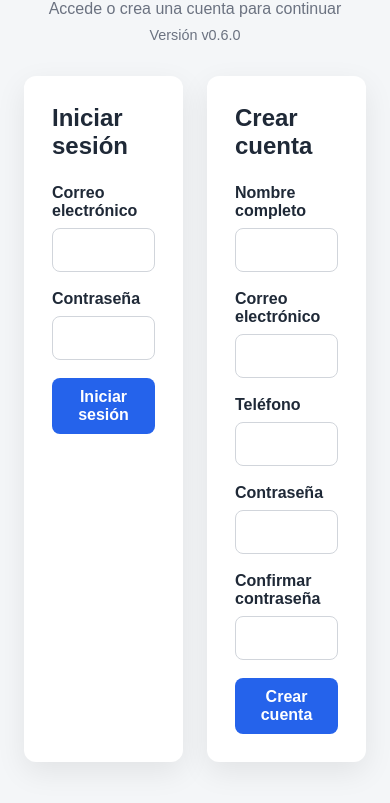
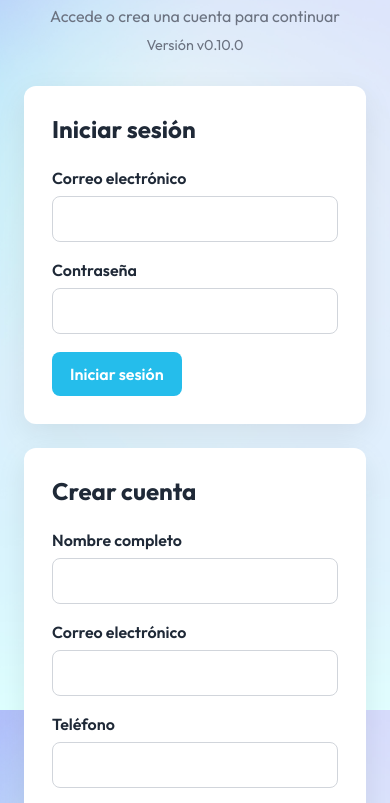
Before and after one commit to ImeldaChavez/proyecto-sistema-bancario, a website with bundled scripts: page index.html in a window 390 px wide. Shown: the part 134-937 px from the top of the page. Built offline with nearby package versions, Linux system fonts and the light colour scheme; a script that the page names is missing; files whose address does not match are found by name.

Commit message:
feat: actualización de estilos en fuente y fondo

```diff
--- a/css/styles.css
+++ b/css/styles.css
@@ -1,133 +1,97 @@
+@import url("https://fonts.googleapis.com/css2?family=Outfit:wght@100..900&display=swap");
+
+/* Estilo global a todos los elementos */
 * {
-	/*Aplicamos un estilo global a todos los elementos*/
-	/*Hace que padding y border formen parte del tamaño total del elemento*/
 	box-sizing: border-box;
-
-	/*Eliminamos los márgenes predeterminados del navegador*/
 	margin: 0;
-
-	/*Eliminamos los espacios internos predeterminados*/
 	padding: 0;
 }
 
-/*Configuración general de la pagina*/
-/* La página tendrá como mínimo la altura completa de la ventana del navegador */
-/* Definimos las fuentes principales utilizadas por la aplicación */
-/* Color de fondo general */
-/* Color principal del texto */
+/* Configuración general de la página */
 body {
 	min-height: 100vh;
-	font-family: Arial, Helvetica, sans-serif;
-	/*background-color: #f4f6f8;*/
-	background-image: url("ruta-de-tu-imagen.jpg");
+	font-family: "Outfit", sans-serif;
+	background-color: #f4f6f8;
+	background-image:
+		linear-gradient(rgba(255, 255, 255, 0.42), rgba(255, 255, 255, 0.42)),
+		url("../fondo.jpg");
+	background-position: center;
+	background-size: cover;
+	background-attachment: fixed;
 	color: #1f2937;
 }
 
-/*Contenedor principal*/
-/* El contenedor ocupará como mínimo toda la altura de la ventana */
-/* Activamos Flexbox para organizar los elementos internos */
-/* Colocamos los elementos verticalmente con flex-direction*/
-/* Centramos horizontalmente los elementos con aling.-items */
-/* Centramos verticalmente los elementos justify-content */
-/* Espacio entre los elementos internos */
-/* Espacio interno del contenedor */
-/* Centramos el contenido de texto */
+/* Para asegurar que los elementos de formulario hereden la fuente */
+input,
+button,
+select,
+textarea {
+	font-family: inherit;
+}
+
+/* =========================================
+   CONTENEDOR PRINCIPAL (.app)
+========================================= */
 .app {
 	min-height: 100vh;
 	display: flex;
 	flex-direction: column;
 	align-items: center;
 	justify-content: center;
-
 	gap: 16px;
-
 	padding: 24px;
-
 	text-align: center;
 }
 
-/* Tamaño del título principal */
 .app h1 {
 	font-size: 2rem;
 }
 
-/*Párrafos*/
-/* Tamaño del texto informativo */
 .app p {
 	font-size: 1rem;
-}
-
-* {
-	box-sizing: border-box;
-	margin: 0;
-	padding: 0;
-}
-
-body {
-	min-height: 100vh;
-
-	font-family: Arial, Helvetica, sans-serif;
-
-	background-color: #f4f6f8;
-
-	color: #1f2937;
 }
 
 /* =========================================
    AUTENTICACIÓN
 ========================================= */
-
 .auth-page {
 	min-height: 100vh;
-
 	padding: 48px 24px;
 }
 
 .auth-header {
 	max-width: 900px;
-
 	margin: 0 auto 32px;
-
 	text-align: center;
 }
 
 .auth-header h1 {
 	margin-bottom: 12px;
-
 	font-size: 2rem;
 }
 
 .auth-header p {
 	margin-bottom: 8px;
-
 	color: #6b7280;
 }
 
 .auth-header span {
 	font-size: 0.9rem;
-
 	color: #6b7280;
 }
 
 .auth-container {
 	width: min(900px, 100%);
-
 	margin: 0 auto;
-
 	display: grid;
-
 	grid-template-columns: repeat(2, minmax(0, 1fr));
-
 	gap: 24px;
 }
 
 .auth-card {
 	padding: 28px;
-
 	background-color: #ffffff;
-
 	border-radius: 12px;
-
 	box-shadow: 0 10px 30px rgba(0, 0, 0, 0.08);
 }
 
@@ -141,189 +105,119 @@ body {
 
 .form-group label {
 	display: block;
-
 	margin-bottom: 8px;
-
 	font-weight: 600;
 }
 
 .form-group input {
 	width: 100%;
-
 	padding: 12px 14px;
-
 	border: 1px solid #d1d5db;
-
 	border-radius: 8px;
-
 	font-size: 1rem;
 }
 
 .form-group input:focus {
-	outline: 2px solid #2563eb;
-
+	outline: 2px solid #25c7eb;
 	border-color: transparent;
 }
 
 .btn {
 	display: inline-flex;
-
 	align-items: center;
-
 	justify-content: center;
-
 	min-height: 44px;
-
 	padding: 10px 18px;
-
 	border: none;
-
 	border-radius: 8px;
-
 	cursor: pointer;
-
 	font-size: 1rem;
-
 	font-weight: 600;
 }
 
 .btn-primary {
-	background-color: #2563eb;
-
+	background-color: #25bdeb;
 	color: #ffffff;
 }
 
 .btn-primary:hover {
-	background-color: #1d4ed8;
+	background-color: #25bdeb;
 }
 
 /* =========================================
-   RESPONSIVE
+   DASHBOARD
 ========================================= */
-@media (max-width: 768px) {
-	/* En pantallas pequeñas las tarjetas dejan de utilizar tres columnas. */
-	.summary-grid,
-	.account-card {
-		grid-template-columns: 1fr;
-	}
-
-	/* La cabecera pasa de horizontal a vertical. */
-	.topbar {
-		align-items: flex-start;
-
-		flex-direction: column;
-	}
+.app-dashboard {
+	min-height: 100vh;
 }
 
-/************ESTILOS DEL DASHBOARD**********/
-/* =========================================
-   DASHBOARD COMPLETO
-========================================= */
-/* Contenedor general de la página bancaria aqui pueden cambiar el color. */
-.app-dashboard {
-	min-height: 100vh;
-
-	background-color: #f4f6f8;
-}
-
-/* Organiza el nombre del banco y el botón de logout horizontalmente. */
 .topbar {
 	display: flex;
 	align-items: center;
 	justify-content: space-between;
-
 	gap: 24px;
-
 	padding: 20px clamp(20px, 5vw, 72px);
-
 	background-color: #ffffff;
-
 	border-bottom: 1px solid #e5e7eb;
 }
 
 .topbar h1 {
 	margin-bottom: 4px;
-
 	font-size: 1.5rem;
 }
 
 .topbar p {
-	color: #6b7280;
+	color: #5194ff;
 }
 
-/****************Navegación**************/
 .dashboard-nav {
 	display: flex;
-
 	gap: 12px;
-
 	padding: 14px clamp(20px, 5vw, 72px);
-
 	overflow-x: auto;
-
 	background-color: #ffffff;
-
 	border-bottom: 1px solid #e5e7eb;
 }
 
 .dashboard-nav a {
 	padding: 9px 14px;
-
 	color: #374151;
-
 	text-decoration: none;
-
 	border-radius: 8px;
 }
 
 .dashboard-nav a:hover,
 .dashboard-nav a.active {
 	background-color: #eff6ff;
-
 	color: #1d4ed8;
 }
 
-/* =========================================
-	ESTILOS AL CONTENIDO Y BIENVENIDA
-========================================= */
 .dashboard-content {
 	width: min(1100px, 92%);
-
 	margin: 32px auto;
-
 	display: grid;
-
 	gap: 24px;
 }
 
 .dashboard-welcome {
 	display: flex;
-
 	align-items: center;
 	justify-content: space-between;
-
 	gap: 24px;
-
 	padding: 28px;
-
 	background-color: #ffffff;
-
 	border-radius: 14px;
-
 	box-shadow: 0 8px 24px rgba(0, 0, 0, 0.06);
 }
 
 .dashboard-label {
 	margin-bottom: 6px;
-
 	color: #2563eb;
-
 	font-weight: 700;
 }
 
 .dashboard-welcome h2 {
 	margin-bottom: 8px;
-
 	font-size: 1.8rem;
 }
 
@@ -331,55 +225,36 @@ body {
 	color: #6b7280;
 }
 
-/* =========================================
-	ESTILOS A LAS TARJETAS DE RESUMEN
-========================================= */
-/* Crea tres columnas para: saldo, cuentas y movimientos. */
 .summary-grid {
 	display: grid;
-
 	grid-template-columns: repeat(3, minmax(0, 1fr));
-
 	gap: 18px;
 }
 
 .summary-card {
 	display: flex;
 	flex-direction: column;
-
 	gap: 12px;
-
 	padding: 24px;
-
 	background-color: #ffffff;
-
 	border-radius: 12px;
-
 	box-shadow: 0 8px 24px rgba(0, 0, 0, 0.05);
 }
 
 .summary-card span {
 	color: #6b7280;
-
 	font-size: 0.9rem;
 }
 
 .summary-card strong {
 	font-size: 1.6rem;
-
 	color: #111827;
 }
 
-/* =========================================
-	ESTILOS DE INFORMACIÓN DE CUENTA
-========================================= */
 .dashboard-section {
 	padding: 28px;
-
 	background-color: #ffffff;
-
 	border-radius: 14px;
-
 	box-shadow: 0 8px 24px rgba(0, 0, 0, 0.05);
 }
 
@@ -389,40 +264,28 @@ body {
 
 .section-header span {
 	display: block;
-
 	margin-bottom: 5px;
-
 	color: #6b7280;
-
 	font-size: 0.9rem;
 }
 
-/* Distribuye los tres datos principales de la cuenta en columnas iguales. */
 .account-card {
 	display: grid;
-
 	grid-template-columns: repeat(3, minmax(0, 1fr));
-
 	gap: 18px;
 }
 
 .account-card div {
 	padding: 18px;
-
 	background-color: #f9fafb;
-
 	border: 1px solid #e5e7eb;
-
 	border-radius: 10px;
 }
 
 .account-card span {
 	display: block;
-
 	margin-bottom: 8px;
-
 	color: #6b7280;
-
 	font-size: 0.85rem;
 }
 
@@ -433,50 +296,34 @@ body {
 /* =========================================
    MI CUENTA
 ========================================= */
-
 .app-cuenta {
 	min-height: 100vh;
-
-	background-color: #f4f6f8;
 }
 
 .cuenta-content {
 	width: min(1100px, 92%);
-
 	margin: 32px auto;
 }
 
 .cuenta-layout {
 	display: grid;
-
-	grid-template-columns:
-		minmax(280px, 0.8fr)
-		minmax(0, 1.4fr);
-
+	grid-template-columns: minmax(280px, 0.8fr) minmax(0, 1.4fr);
 	gap: 24px;
-
 	align-items: start;
 }
 
 .cuenta-card {
 	padding: 28px;
-
 	background-color: #ffffff;
-
 	border-radius: 14px;
-
 	box-shadow: 0 8px 24px rgba(0, 0, 0, 0.05);
 }
 
 .cuenta-card-header {
 	display: flex;
-
 	align-items: flex-start;
-
 	justify-content: space-between;
-
 	gap: 16px;
-
 	margin-bottom: 24px;
 }
 
@@ -490,61 +337,47 @@ body {
 
 .cuenta-detalle {
 	display: grid;
-
 	gap: 14px;
 }
 
 .cuenta-detalle p {
 	padding-bottom: 14px;
-
 	border-bottom: 1px solid #e5e7eb;
 }
 
 .cuenta-detalle p:last-child {
 	padding-bottom: 0;
-
 	border-bottom: none;
 }
 
 .badge {
 	display: inline-flex;
-
 	align-items: center;
-
 	padding: 6px 10px;
-
 	border-radius: 999px;
-
 	font-size: 0.8rem;
-
 	font-weight: 700;
 }
 
 .badge-success {
 	background-color: #dcfce7;
-
 	color: #166534;
 }
 
 .badge-danger {
 	background-color: #fee2e2;
-
 	color: #991b1b;
 }
 
 .cuenta-panel {
 	display: grid;
-
 	gap: 24px;
 }
 
 .cuenta-section {
 	padding: 28px;
-
 	background-color: #ffffff;
-
 	border-radius: 14px;
-
 	box-shadow: 0 8px 24px rgba(0, 0, 0, 0.05);
 }
 
@@ -554,17 +387,13 @@ body {
 
 .cuenta-form {
 	display: grid;
-
 	gap: 4px;
 }
 
 .field-error {
 	min-height: 18px;
-
 	margin-top: 6px;
-
 	color: #dc2626;
-
 	font-size: 0.85rem;
 }
 
@@ -578,16 +407,31 @@ body {
 
 .cuenta-warning {
 	margin-bottom: 18px;
-
 	color: #7f1d1d;
 }
 
 .btn-danger {
 	background-color: #dc2626;
-
 	color: #ffffff;
 }
 
 .btn-danger:hover {
 	background-color: #b91c1c;
 }
+
+/* =========================================
+   RESPONSIVE
+========================================= */
+@media (max-width: 768px) {
+	.summary-grid,
+	.account-card,
+	.cuenta-layout,
+	.auth-container {
+		grid-template-columns: 1fr;
+	}
+
+	.topbar {
+		align-items: flex-start;
+		flex-direction: column;
+	}
+}
--- a/index.html
+++ b/index.html
@@ -6,6 +6,13 @@
 		<meta name="viewport" content="width=device-width, initial-scale=1.0" />
 
 		<title>Sistema de Gestión Bancaria</title>
+
+		<link rel="preconnect" href="https://fonts.googleapis.com" />
+		<link rel="preconnect" href="https://fonts.gstatic.com" crossorigin />
+		<link
+			href="https://fonts.googleapis.com/css2?family=Outfit:wght@100..900&display=swap"
+			rel="stylesheet"
+		/>
 
 		<link rel="stylesheet" href="./css/styles.css" />
 	</head>
@@ -18,7 +25,7 @@
 
 				<p>Accede o crea una cuenta para continuar</p>
 
-				<span> Versión v0.6.0 </span>
+				<span> Versión v0.10.0 </span>
 			</header>
 
 			<!--Contenedr de formularios-->
```
Also changed, not shown: fondo.jpg (added).
